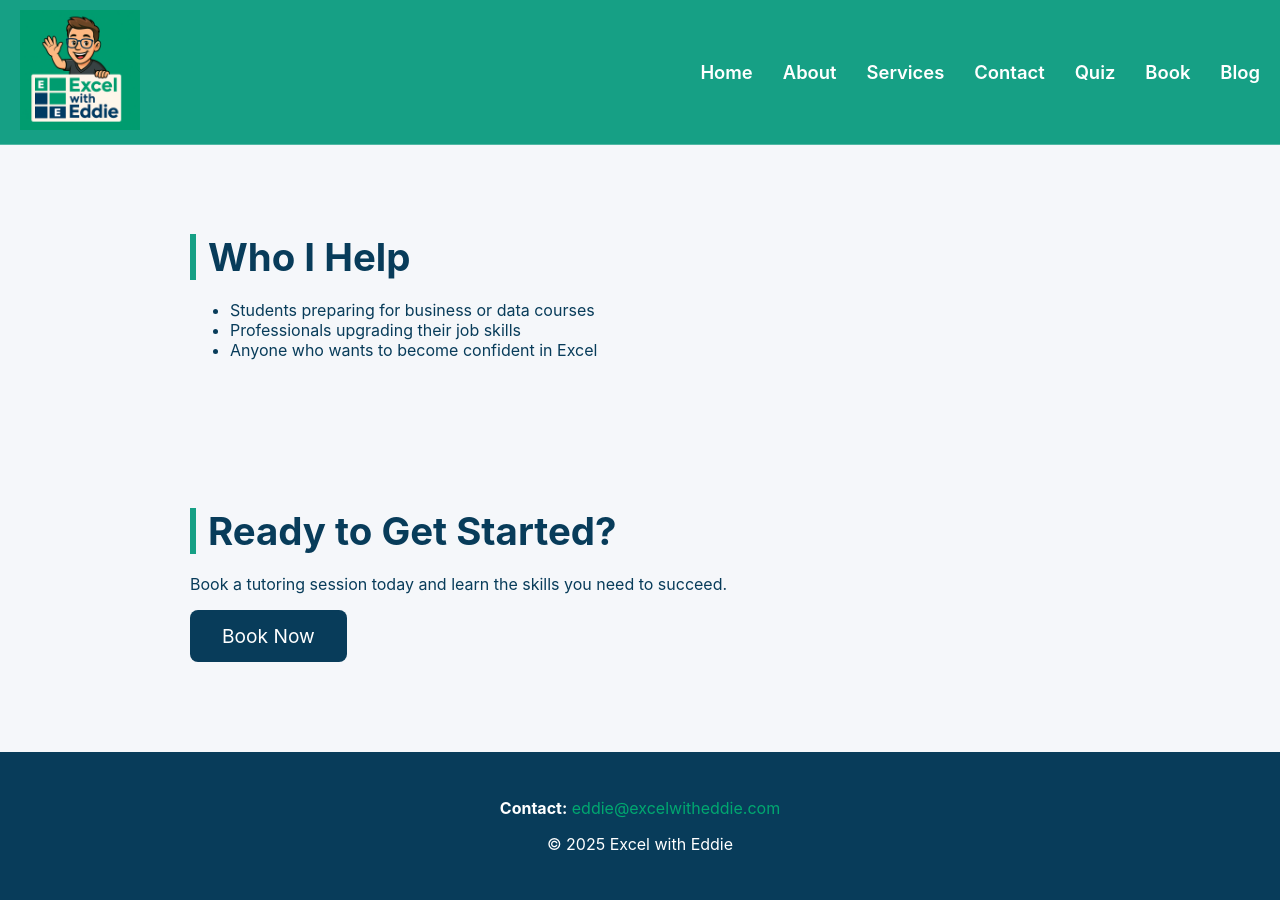
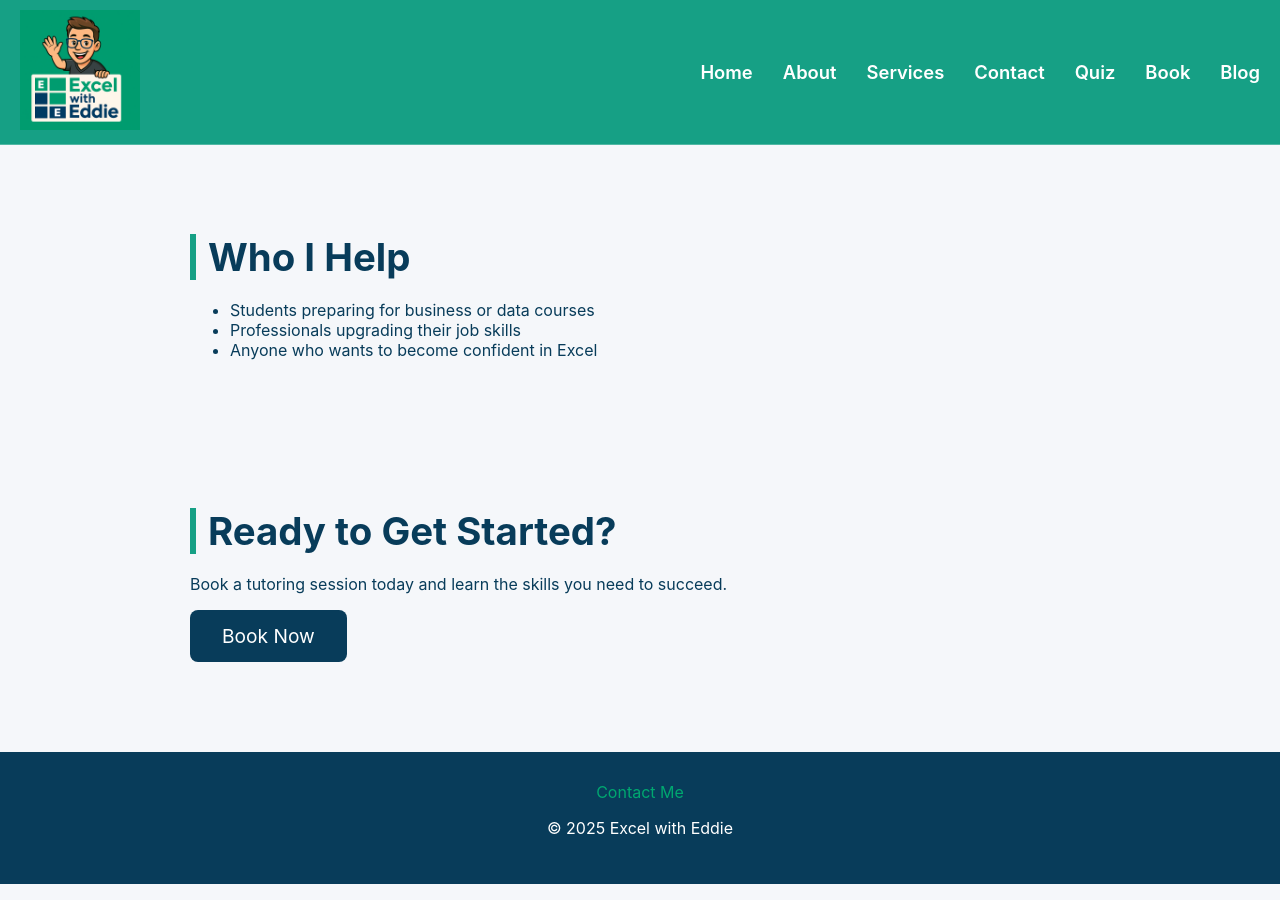
Before and after one commit to excelwitheddie/excel-with-eddie2, a Jekyll site: the page built from index.md, in a window 1280 px wide and 900 px high, scrolled down 1266 px. Built offline with Jekyll 4.4.1, drawn with Linux system fonts in a browser that asks for light colours.

Commit message:
Update footer.html

```diff
--- a/_includes/footer.html
+++ b/_includes/footer.html
@@ -1,11 +1,9 @@
 <footer class="site-footer">
   <div class="footer-inner">
-    <p>
-      <strong>Contact:</strong>
-      <a href="mailto:eddie@excelwitheddie.com" class="footer-email">
-        eddie@excelwitheddie.com
-      </a>
-    </p>
+
+    <a href="/contact" class="footer-contact-btn">
+      Contact Me
+    </a>
 
     <p>© {{ site.time | date: "%Y" }} Excel with Eddie</p>
   </div>
```
